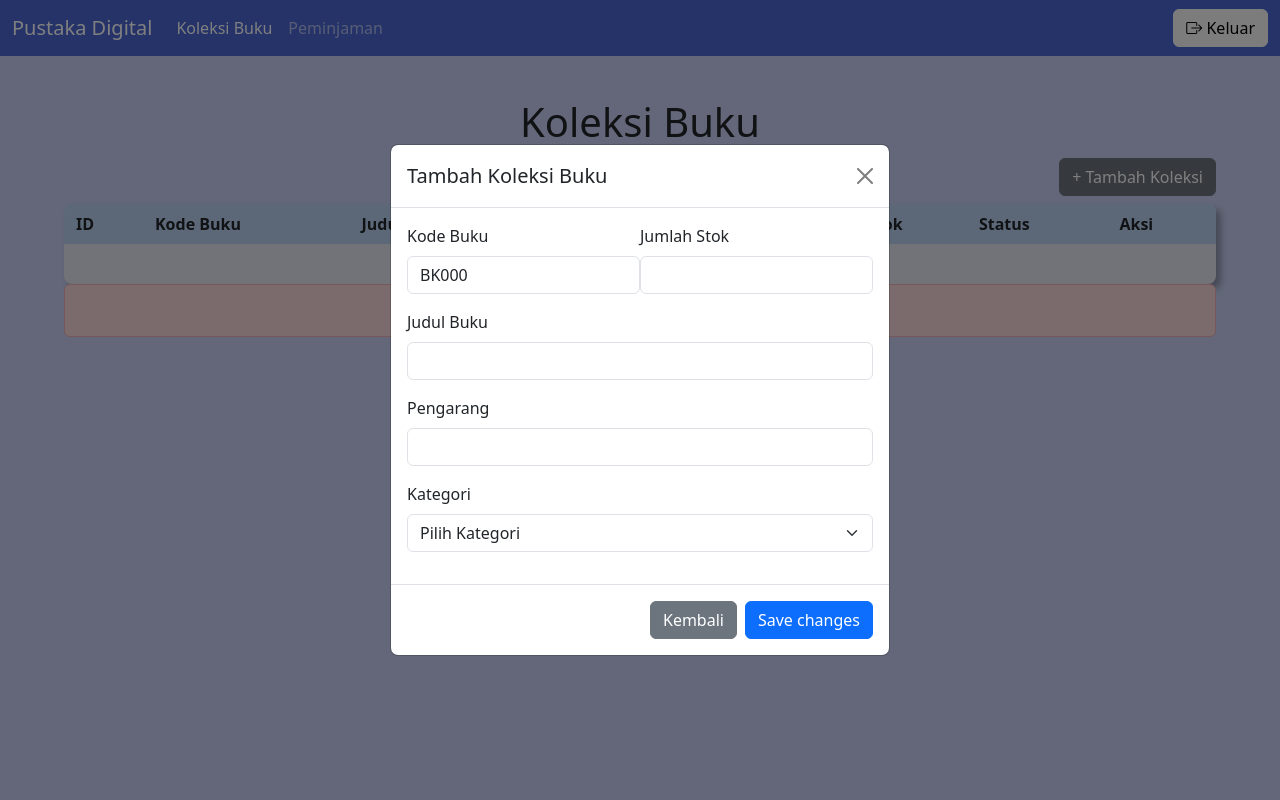
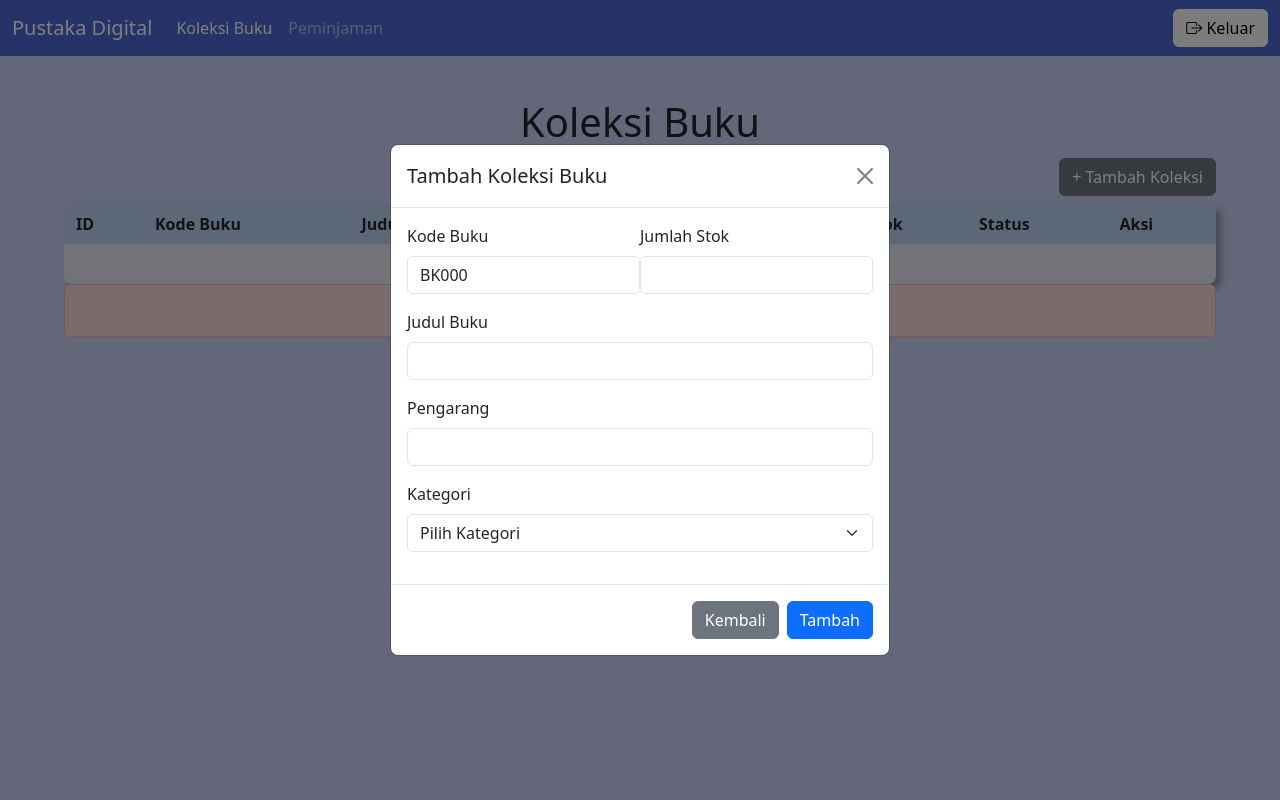
Before and after one commit to Wedneszay/124250013_Latres, a PHP site: page /list_koleksi.php in a window 1280 px wide, after a click on "+ Tambah Koleksi". Run offline with PHP 8.4, Linux system fonts and the light colour scheme; the visitor is signed in with stand-in values (Sample User, id 1); data that the repository does not hold is empty.

Commit message:
Update list koleksi

```diff
--- a/list_koleksi.php
+++ b/list_koleksi.php
@@ -63,8 +63,8 @@ $result = mysqli_query($koneksi, $query)
                                 <h1 class="modal-title fs-5" id="exampleModalLabel">Tambah Koleksi Buku</h1>
                                 <button type="button" class="btn-close" data-bs-dismiss="modal" aria-label="Close"></button>
                             </div>
-                            <div class="modal-body">
-                                <form action="proses_insert.php" method="post">
+                            <form action="proses_insert.php" method="post">
+                                <div class="modal-body">
                                     <div class="wrapper-kode-stok">
                                         <div class="mb-3">
                                             <label for="exampleFormControlInput1" class="form-label">Kode Buku</label>
@@ -90,12 +90,14 @@ $result = mysqli_query($koneksi, $query)
                                             <option value="Fiksi">Fiksi</option>
                                             <option value="Teknologi">Teknologi</option>
                                             <option value="Ilmiah">Ilmiah</option>
+                                            <option value="Novel">Novel</option>
+                                            <option value="Komedi">Komedi</option>
                                         </select>
                                     </div>
                                 </div>
                                 <div class="modal-footer">
                                     <button type="button" class="btn btn-secondary" data-bs-dismiss="modal">Kembali</button>
-                                    <button type="submit" class="btn btn-primary">Save changes</button>
+                                    <button type="submit" class="btn btn-primary">Tambah</button>
                                 </div>
                             </form>
                         </div>
```
